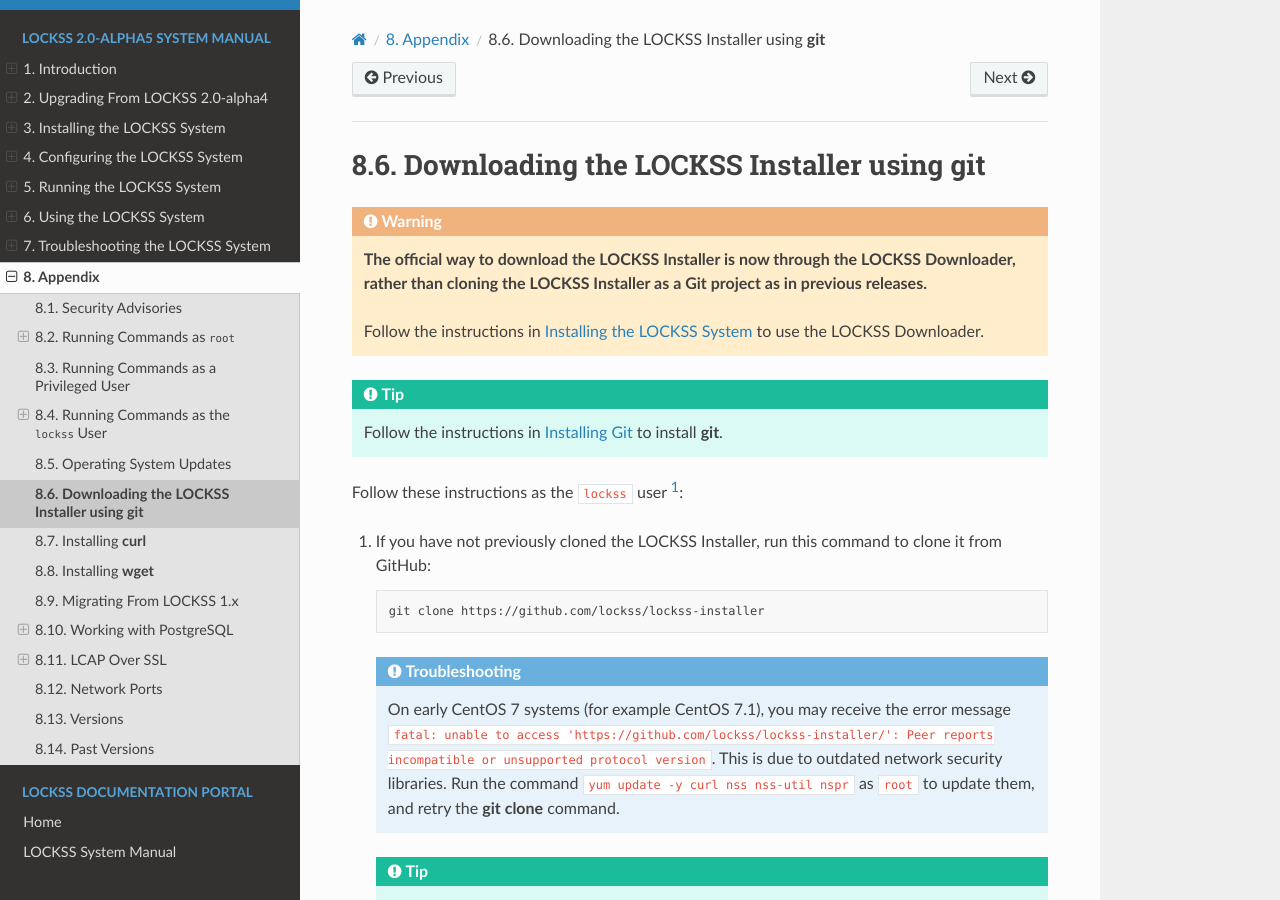
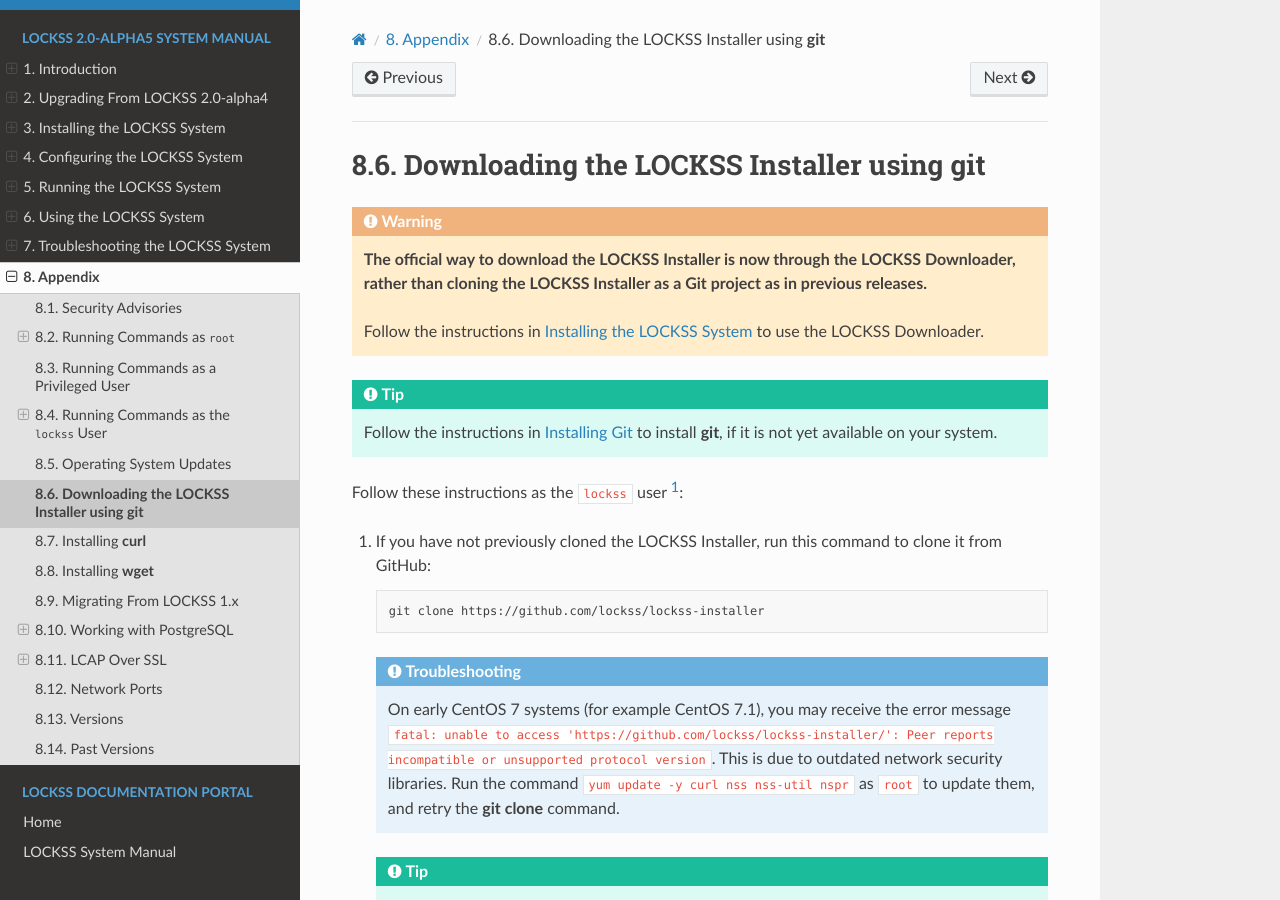
Before and after one commit to lockss/lockss-rtd-manual, a Sphinx documentation site: the page built from docs/appendix/git-downloader.rst, in a window 1280 px wide and 900 px high. Built offline with Sphinx 7.4.7 and the Read the Docs theme 2.0.0, drawn with Linux system fonts in a browser that asks for light colours.

Commit message:
More words

```diff
--- a/docs/appendix/git-downloader.rst
+++ b/docs/appendix/git-downloader.rst
@@ -10,7 +10,7 @@ Downloading the LOCKSS Installer using :program:`git`
 
 .. tip::
 
-   Follow the instructions in :doc:`/appendix/git` to install :program:`git`.
+   Follow the instructions in :doc:`/appendix/git` to install :program:`git`, if it is not yet available on your system.
 
 Follow these instructions as the ``lockss`` user [#fnlockss]_:
 
```
